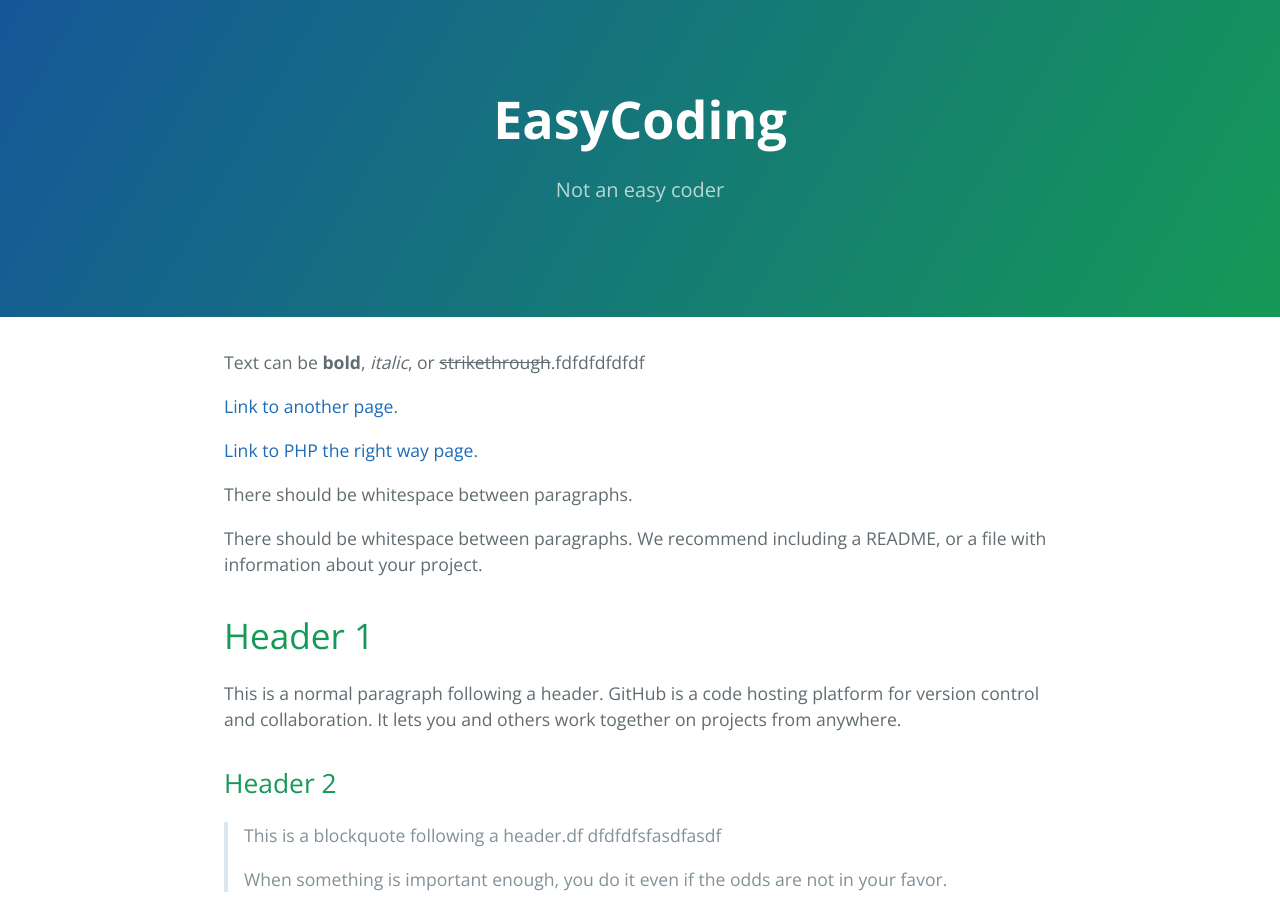
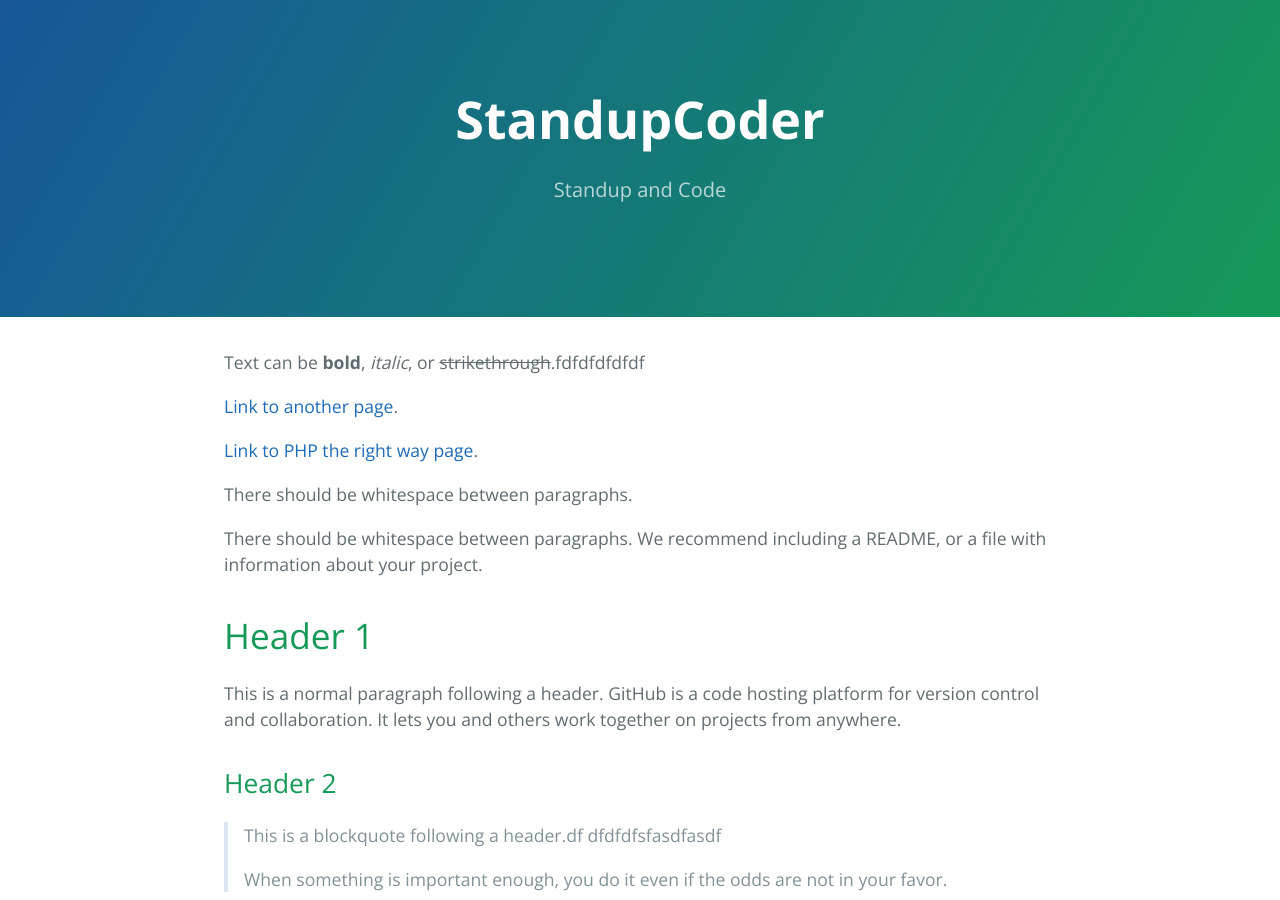
Before and after one commit to HaiBV/haibv.github.io, a Jekyll site: the page built from demo.md, in a window 1280 px wide and 900 px high. Built offline with Jekyll 4.4.1, drawn with Linux system fonts in a browser that asks for light colours.

Commit message:
Chore - Update page title

```diff
--- a/_config.yml
+++ b/_config.yml
@@ -1,5 +1,5 @@
-title: EasyCoding
-description: Not an easy coder
+title: StandupCoder
+description: Standup and Code
 show_downloads: false
 google_analytics:
 theme: jekyll-theme-cayman
```
